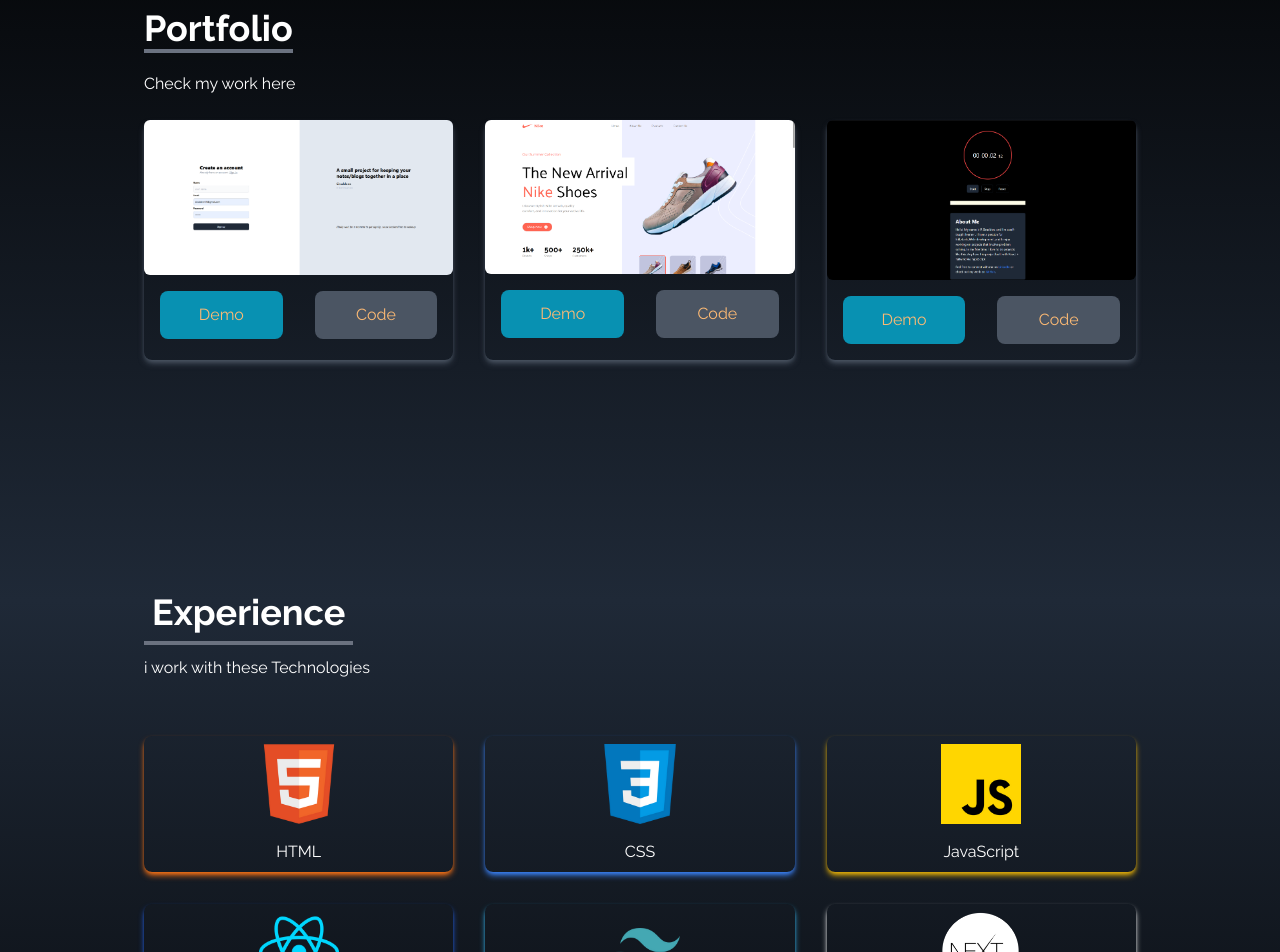
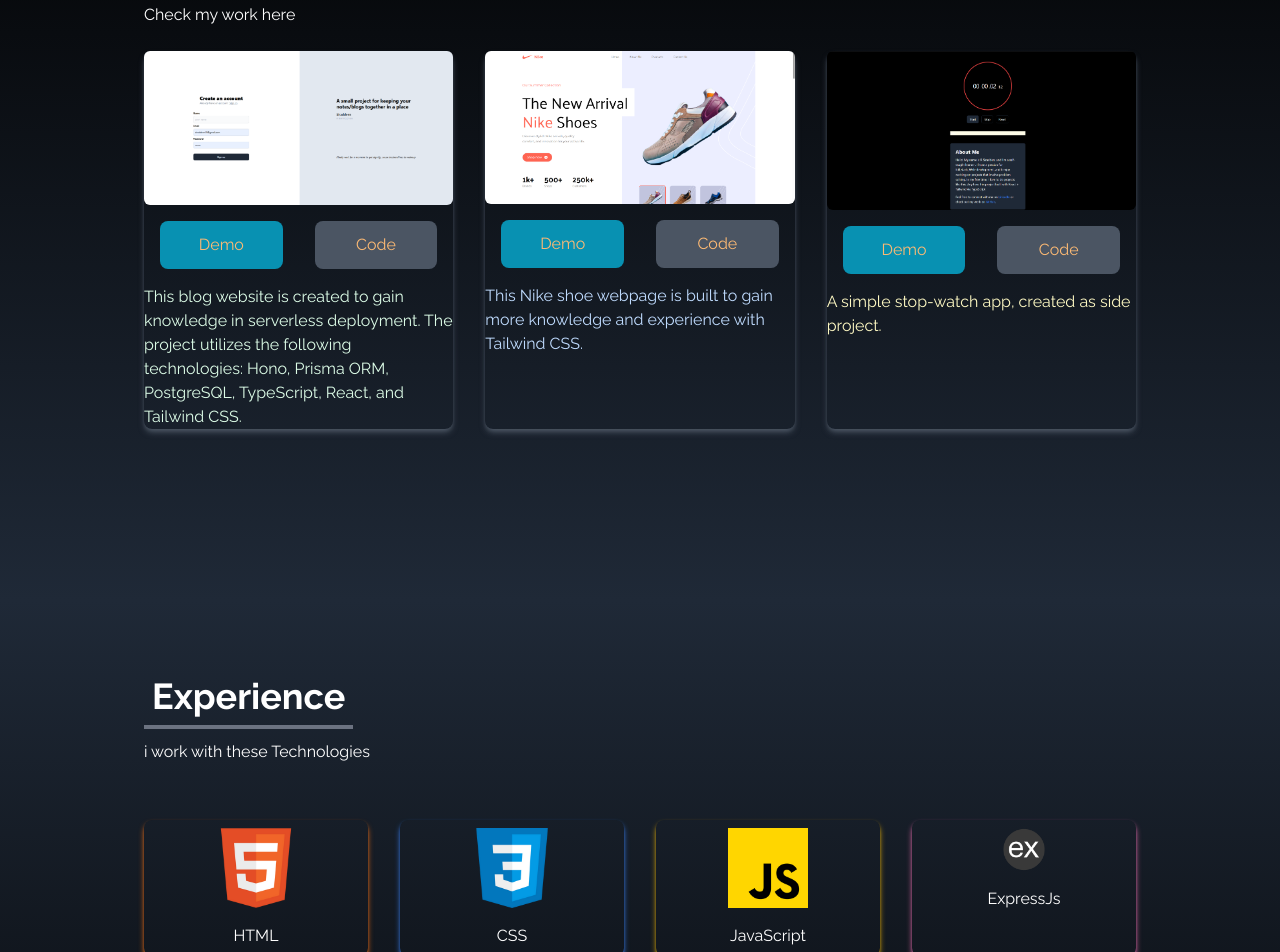
Before and after one commit to Siraddeen/my-Portfolio, a React (Vite) app: page / in a window 1280 px wide. Shown: the part 1800-2752 px from the top of the page. Built offline with nearby package versions, Linux system fonts and the light colour scheme.

Commit message:
added custom detail to projects

```diff
--- a/src/components/Experience.jsx
+++ b/src/components/Experience.jsx
@@ -34,9 +34,9 @@ export const Experience = () => {
     },
     {
       id: 4,
-      src: react,
-      title: "React",
-      style: " shadow-blue-600",
+      src: express,
+      title: "ExpressJs",
+      style: " shadow-pink-400",
     },
     {
       id: 5,
@@ -45,16 +45,16 @@ export const Experience = () => {
       style: " shadow-sky-400",
     },
     {
+      id: 7,
+      src: react,
+      title: "React",
+      style: " shadow-blue-600",
+    },
+    {
       id: 6,
       src: nextjs,
       title: "Next Js",
       style: " shadow-white",
-    },
-    {
-      id: 7,
-      src: express,
-      title: "ExpressJs",
-      style: " shadow-pink-400",
     },
     {
       id: 8,
@@ -96,7 +96,7 @@ export const Experience = () => {
         </div>
 
         <div
-          className=" w-full grid  grid-cols-2 sm:grid-cols-3 gap-8
+          className=" w-full grid  grid-cols-2 sm:grid-cols-3 md:grid-cols-4  gap-8
          text-center py-8 px-12 sm:px-0"
         >
           {techs.map(({ id, src, title, style }) => (
--- a/src/components/Home.jsx
+++ b/src/components/Home.jsx
@@ -20,7 +20,7 @@ export const Home = () => {
           </h2>
           <p className="text-gray-500 py-4 max-w-md font-bold">
             {" "}
-            Kindly Go through till end in this webpage to know about me{" "}
+            Kindly read through the entire webpage to learn more about me{" "}
           </p>
           <div>
             <Link
--- a/src/components/Portfolio.jsx
+++ b/src/components/Portfolio.jsx
@@ -2,7 +2,6 @@ import React from "react";
 import navbar from "../assets/portfolio/navbar.jpg";
 import stopwatch from "../assets/portfolio/stopwatch.png";
 import blog_app from "../assets/portfolio/blog_app.png";
-
 import nike_shoe from "../assets/portfolio/nike_shoe.png";
 
 export const Portfolio = () => {
@@ -12,31 +11,27 @@ export const Portfolio = () => {
       src: blog_app,
       demoLink: "https://blog-project-ten-hazel.vercel.app/signup",
       codeLink: "https://github.com/Siraddeen/Blog-Project",
+      details:
+        "This blog website is created to gain knowledge in serverless deployment. The project utilizes the following technologies: Hono, Prisma ORM, PostgreSQL, TypeScript, React, and Tailwind CSS.",
+      detailColor: "text-green-100",
     },
     {
       id: 2,
       src: nike_shoe,
       demoLink: "https://nike-shoe-project2.netlify.app/",
       codeLink: "https://github.com/Siraddeen/nike_project",
+      details:
+        "This Nike shoe webpage is built to gain more knowledge and experience with Tailwind CSS.",
+      detailColor: "text-blue-200",
     },
     {
       id: 3,
       src: stopwatch,
       demoLink: "https://stop-watch-project1.netlify.app/",
       codeLink: "https://github.com/Siraddeen/my-Project/tree/main/StopWatch",
+      details: `A simple stop-watch app, created as side project.`,
+      detailColor: "text-yellow-100",
     },
-    // {
-    //   id: 4,
-    //   src: reactParallax,
-    // },
-    // {
-    //   id: 5,
-    //   src: reactSmooth,
-    // },
-    // {
-    //   id: 6,
-    //   src: reactWeather,
-    // },
   ];
 
   const handleButtonClick = (url) => {
@@ -49,50 +44,49 @@ export const Portfolio = () => {
   return (
     <div
       name="portfolio"
-      className="bg-gradient-to-b from-black to-gray-800
-     w-full text-white md:h-screen"
+      className="bg-gradient-to-b from-black to-gray-800 w-full text-white md:h-screen"
     >
-      <div
-        className="p-4 max-w-screen-lg mx-auto flex flex-col justify-center
-       w-full h-full"
-      >
+      <div className="p-4 max-w-screen-lg mx-auto flex flex-col justify-center w-full h-full">
         <div className="pb-8">
-          <p
-            className="font-bold text-4xl inline border-b-4
-           border-gray-500"
-          >
+          <p className="font-bold text-4xl inline border-b-4 border-gray-500">
             Portfolio
           </p>
           <p className="py-6">Check my work here </p>
+          <div className="g grid sm:grid-cols-2 md:grid-cols-3 gap-8 px-12 sm:px-0">
+            {portfolios.map(
+              ({ id, src, codeLink, demoLink, details, detailColor }) => (
                 <div
-            className="g grid sm:grid-cols-2 md:grid-cols-3 gap-8
-          px-12 sm:px-0"
+                  key={id}
+                  className="a shadow-md shadow-gray-600 rounded-lg"
                 >
-            {portfolios.map(({ id, src, codeLink, demoLink }) => (
-              <div key={id} className="a shadow-md shadow-gray-600 rounded-lg">
                   <img
                     src={src}
-                  alt="dasas"
-                  className="s rounded-md duration-200
-                 hover:scale-105"
+                    alt="portfolio-item"
+                    className="s rounded-md duration-200 hover:scale-105"
                   />
 
-                <div className="flex items-center justify-center ">
+                  <div className="flex items-center justify-center">
                     <button
                       onClick={() => handleButtonClick(demoLink)}
-                    className="s w-1/2 px-6 py-3 m-4 duration-200 hover:scale-110 duration-200 bg-cyan-600 rounded-lg text-orange-300"
+                      className="s w-1/2 px-6 py-3 m-4 duration-200 hover:scale-110 bg-cyan-600 rounded-lg text-orange-300"
                     >
                       Demo
                     </button>
                     <button
                       onClick={() => handleButtonClick(codeLink)}
-                    className="s w-1/2 px-6 py-3 m-4 duration-200 hover:scale-110 duration-200 bg-gray-600 rounded-lg text-orange-300"
+                      className="s w-1/2 px-6 py-3 m-4 duration-200 hover:scale-110 bg-gray-600 rounded-lg text-orange-300"
                     >
                       Code
                     </button>
                   </div>
+                  <div
+                    className={`flex flex-col justify-center ${detailColor}`}
+                  >
+                    {details}
                   </div>
-            ))}
+                </div>
+              )
+            )}
           </div>
         </div>
       </div>
```
Lines whose indentation alone changed are shown as unchanged.
